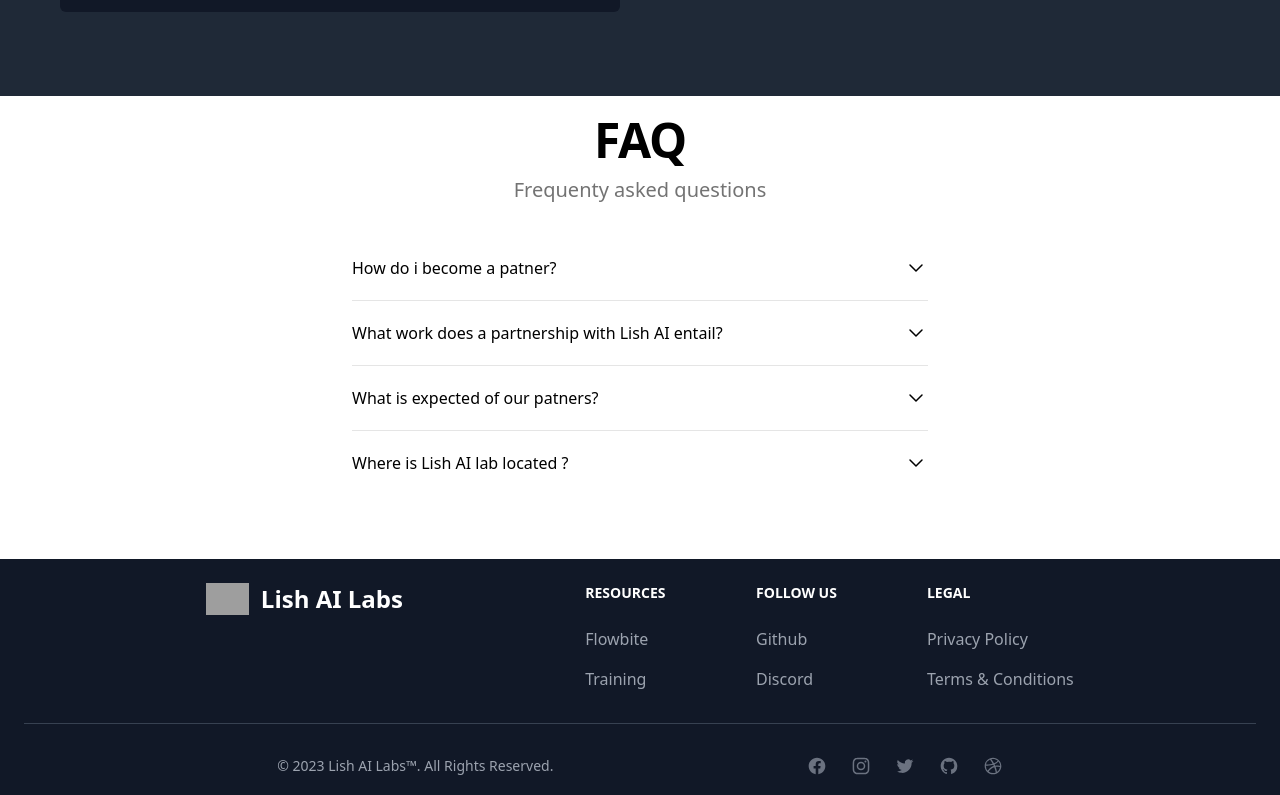
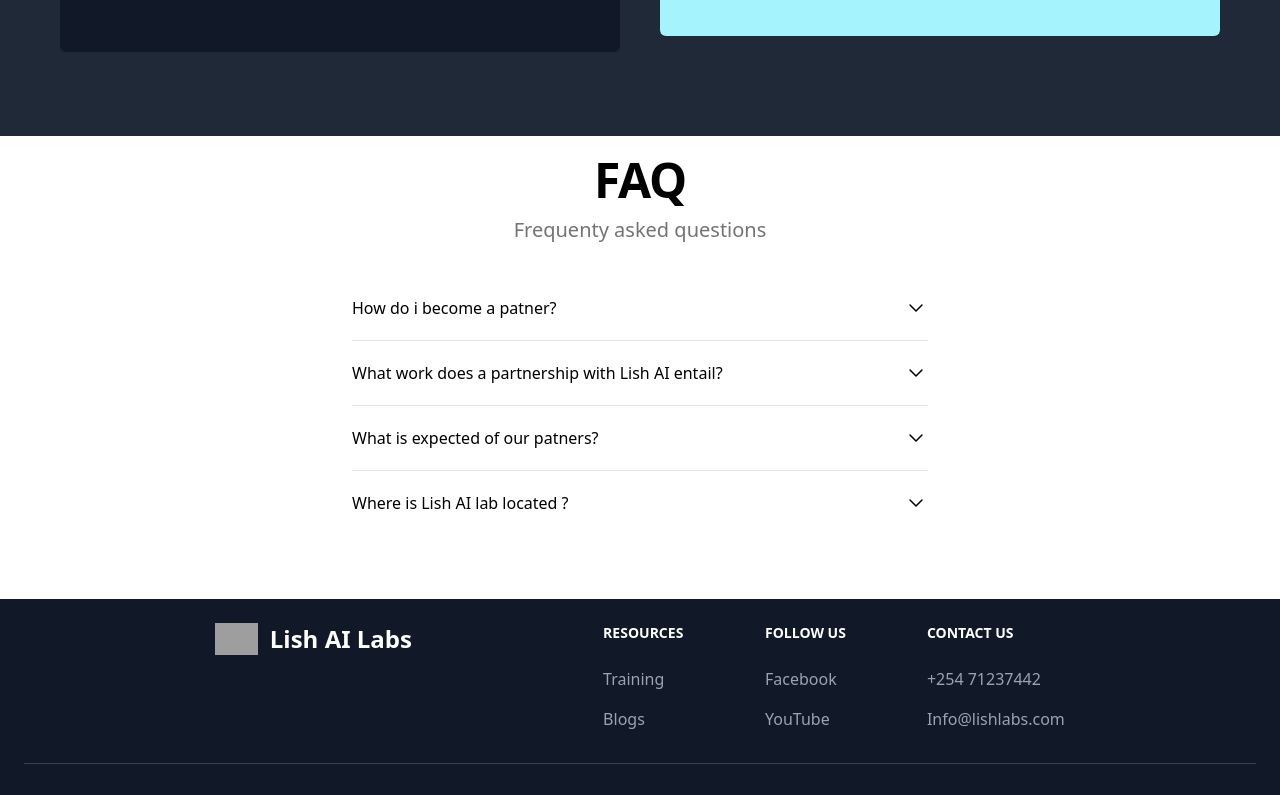
Before and after one commit to joe052/lish-web, an Angular app in the folder web/: page /partnership in a window 1280 px wide. Shown: the part 2000-2795 px from the top of the page. Built offline with nearby package versions, Linux system fonts and the light colour scheme; grey boxes are pictures that could not be loaded.

Commit message:
changed footer ,hero section responsiveness

```diff
--- a/web/src/app/layout/components/footer/footer.component.html
+++ b/web/src/app/layout/components/footer/footer.component.html
@@ -24,16 +24,16 @@
         <ul class="text-gray-400">
           <li class="mb-4">
             <a
-              href="https://flowbite.com/"
+              href="http://localhost:4200/training/"
               class="hover:underline hover:text-blue-400"
-              >Flowbite</a
+              >Training</a
             >
           </li>
           <li>
             <a
-              href="https://tailwindcss.com/"
+              href="http://localhost:4200/blogs/"
               class="hover:underline hover:text-blue-400"
-              >Training</a
+              >Blogs</a
             >
           </li>
         </ul>
@@ -45,31 +45,33 @@
         <ul class="text-gray-400">
           <li class="mb-4">
             <a
-              href="https://github.com/themesberg/flowbite"
+              href="https://Facebook.com"
               class="hover:underline hover:text-blue-400"
-              >Github</a
+              >Facebook</a
             >
           </li>
           <li>
             <a
-              href="https://discord.gg/4eeurUVvTy"
+              href="https://www.youtube.com/@LishAICenter"
               class="hover:underline hover:text-blue-400"
-              >Discord</a
+              >YouTube</a
             >
           </li>
         </ul>
       </div>
       <div>
-        <h2 class="mb-6 text-sm font-semibold uppercase text-white">Legal</h2>
+        <h2 class="mb-6 text-sm font-semibold uppercase text-white">
+          Contact Us
+        </h2>
         <ul class="text-gray-400">
-          <li class="mb-4">
-            <a href="#" class="hover:underline hover:text-blue-400"
-              >Privacy Policy</a
-            >
+          <li class="mb-4 list-none">
+            <a class="">+254 71237442</a>
           </li>
           <li>
-            <a href="#" class="hover:underline hover:text-blue-400"
-              >Terms &amp; Conditions</a
+            <a
+              href="http://localhost:4200/contact"
+              class="hover:text-blue-400 hover:underline"
+              >Info@lishlabs.com</a
             >
           </li>
         </ul>
@@ -80,14 +82,12 @@
   <div class="sm:flex sm:items-center sm:justify-evenly">
     <span class="text-sm text-gray-400 sm:text-center"
       >© 2023
-      <a
-        routerLink="/"
-        class="hover:underline hover:text-blue-400"
+      <a routerLink="/" class="hover:underline hover:text-blue-400"
         >Lish AI Labs™</a
       >. All Rights Reserved.
     </span>
     <div class="flex mt-4 space-x-6 sm:justify-center sm:mt-0">
-      <a href="#" class="text-gray-500 hover:text-white">
+      <a href="Facebook.com" class="text-gray-500 hover:text-white">
         <svg
           class="w-5 h-5"
           fill="currentColor"
@@ -102,7 +102,7 @@
         </svg>
         <span class="sr-only">Facebook page</span>
       </a>
-      <a href="#" class="text-gray-500 hover:text-white">
+      <!-- <a href="#" class="text-gray-500 hover:text-white">
         <svg
           class="w-5 h-5"
           fill="currentColor"
@@ -116,8 +116,11 @@
           />
         </svg>
         <span class="sr-only">Instagram page</span>
-      </a>
-      <a href="#" class="text-gray-500 hover:text-white">
+      </a> -->
+      <a
+        href="https://twitter.com/LishLimited"
+        class="text-gray-500 hover:text-white"
+      >
         <svg
           class="w-5 h-5"
           fill="currentColor"
@@ -130,7 +133,10 @@
         </svg>
         <span class="sr-only">Twitter page</span>
       </a>
-      <a href="#" class="text-gray-500 hover:text-white">
+      <a
+        href="https://Instagram.com/lish_ai_labs/"
+        class="text-gray-500 hover:text-white"
+      >
         <svg
           class="w-5 h-5"
           fill="currentColor"
@@ -139,11 +145,12 @@
         >
           <path
             fill-rule="evenodd"
-            d="M12 2C6.477 2 2 6.484 2 12.017c0 4.425 2.865 8.18 6.839 9.504.5.092.682-.217.682-.483 0-.237-.008-.868-.013-1.703-2.782.605-3.369-1.343-3.369-1.343-.454-1.158-1.11-1.466-1.11-1.466-.908-.62.069-.608.069-.608 1.003.07 1.531 1.032 1.531 1.032.892 1.53 2.341 1.088 2.91.832.092-.647.35-1.088.636-1.338-2.22-.253-4.555-1.113-4.555-4.951 0-1.093.39-1.988 1.029-2.688-.103-.253-.446-1.272.098-2.65 0 0 .84-.27 2.75 1.026A9.564 9.564 0 0112 6.844c.85.004 1.705.115 2.504.337 1.909-1.296 2.747-1.027 2.747-1.027.546 1.379.202 2.398.1 2.651.64.7 1.028 1.595 1.028 2.688 0 3.848-2.339 4.695-4.566 4.943.359.309.678.92.678 1.855 0 1.338-.012 2.419-.012 2.747 0 .268.18.58.688.482A10.019 10.019 0 0022 12.017C22 6.484 17.522 2 12 2z"
+            d="M 8 3 C 5.243 3 3 5.243 3 8 L 3 16 C 3 18.757 5.243 21 8 21 L 16 21 C 18.757 21 21 18.757 21 16 L 21 8 C 21 5.243 18.757 3 16 3 L 8 3 z M 8 5 L 16 5 C 17.654 5 19 6.346 19 8 L 19 16 C 19 17.654 17.654 19 16 19 L 8 19 C 6.346 19 5 17.654 5 16 L 5 8 C 5 6.346 6.346 5 8 5 z M 17 6 A 1 1 0 0 0 16 7 A 1 1 0 0 0 17 8 A 1 1 0 0 0 18 7 A 1 1 0 0 0 17 6 z M 12 7 C 9.243 7 7 9.243 7 12 C 7 14.757 9.243 17 12 17 C 14.757 17 17 14.757 17 12 C 17 9.243 14.757 7 12 7 z M 12 9 C 13.654 9 15 10.346 15 12 C 15 13.654 13.654 15 12 15 C 10.346 15 9 13.654 9 12 C 9 10.346 10.346 9 12 9 z"
             clip-rule="evenodd"
           />
         </svg>
-        <span class="sr-only">GitHub account</span>
+
+        <span class="sr-only">Instagram </span>
       </a>
       <a href="#" class="text-gray-500 hover:text-white">
         <svg
@@ -154,11 +161,11 @@
         >
           <path
             fill-rule="evenodd"
-            d="M12 2C6.48 2 2 6.48 2 12s4.48 10 10 10c5.51 0 10-4.48 10-10S17.51 2 12 2zm6.605 4.61a8.502 8.502 0 011.93 5.314c-.281-.054-3.101-.629-5.943-.271-.065-.141-.12-.293-.184-.445a25.416 25.416 0 00-.564-1.236c3.145-1.28 4.577-3.124 4.761-3.362zM12 3.475c2.17 0 4.154.813 5.662 2.148-.152.216-1.443 1.941-4.48 3.08-1.399-2.57-2.95-4.675-3.189-5A8.687 8.687 0 0112 3.475zm-3.633.803a53.896 53.896 0 013.167 4.935c-3.992 1.063-7.517 1.04-7.896 1.04a8.581 8.581 0 014.729-5.975zM3.453 12.01v-.26c.37.01 4.512.065 8.775-1.215.25.477.477.965.694 1.453-.109.033-.228.065-.336.098-4.404 1.42-6.747 5.303-6.942 5.629a8.522 8.522 0 01-2.19-5.705zM12 20.547a8.482 8.482 0 01-5.239-1.8c.152-.315 1.888-3.656 6.703-5.337.022-.01.033-.01.054-.022a35.318 35.318 0 011.823 6.475 8.4 8.4 0 01-3.341.684zm4.761-1.465c-.086-.52-.542-3.015-1.659-6.084 2.679-.423 5.022.271 5.314.369a8.468 8.468 0 01-3.655 5.715z"
+            d="M 12 4 C 12 4 5.7455469 3.9999687 4.1855469 4.4179688 C 3.3245469 4.6479688 2.6479687 5.3255469 2.4179688 6.1855469 C 1.9999687 7.7455469 2 12 2 12 C 2 12 1.9999687 16.254453 2.4179688 17.814453 C 2.6479687 18.675453 3.3255469 19.352031 4.1855469 19.582031 C 5.7455469 20.000031 12 20 12 20 C 12 20 18.254453 20.000031 19.814453 19.582031 C 20.674453 19.352031 21.352031 18.674453 21.582031 17.814453 C 22.000031 16.254453 22 12 22 12 C 22 12 22.000031 7.7455469 21.582031 6.1855469 C 21.352031 5.3255469 20.674453 4.6479688 19.814453 4.4179688 C 18.254453 3.9999687 12 4 12 4 z M 12 6 C 14.882 6 18.490875 6.1336094 19.296875 6.3496094 C 19.465875 6.3946094 19.604391 6.533125 19.650391 6.703125 C 19.891391 7.601125 20 10.342 20 12 C 20 13.658 19.891391 16.397875 19.650391 17.296875 C 19.605391 17.465875 19.466875 17.604391 19.296875 17.650391 C 18.491875 17.866391 14.882 18 12 18 C 9.119 18 5.510125 17.866391 4.703125 17.650391 C 4.534125 17.605391 4.3956094 17.466875 4.3496094 17.296875 C 4.1086094 16.398875 4 13.658 4 12 C 4 10.342 4.1086094 7.6011719 4.3496094 6.7011719 C 4.3946094 6.5331719 4.533125 6.3946094 4.703125 6.3496094 C 5.508125 6.1336094 9.118 6 12 6 z M 10 8.5351562 L 10 15.464844 L 16 12 L 10 8.5351562 z"
             clip-rule="evenodd"
           />
         </svg>
-        <span class="sr-only">Dribbbel account</span>
+        <span class="sr-only">YouTube</span>
       </a>
     </div>
   </div>
--- a/web/src/app/layout/components/pages/home/home.component.html
+++ b/web/src/app/layout/components/pages/home/home.component.html
@@ -1,13 +1,15 @@
 <!--header section-->
 <div
-  class="relative overflow-hidden bg-white mt-8"
+  class="relative overflow-hidden bg-white w-full"
   style="
     background-image: url(./assets/videos/illustrate.jpg);
     background-size: cover;
   "
 >
-  <div class="lg:pt-80 lg:pb-80">
-    <div class="relative mt-8 mx-auto max-w-7xl px-4 sm:static sm:px-6 lg:px-8">
+  <div
+    class="lg:pt-60 lg:pb-80 h-screen flex flex-col justify-center items-start"
+  >
+    <div class="relative mx-auto max-w-7xl px-4 sm:static sm:px-6 lg:px-8cd">
       <div class="sm:max-w-lg">
         <h1
           class="font text-4xl font-bold tracking-tight text-gray-900 sm:text-6xl"
@@ -18,15 +20,6 @@
           Customised image annotation services for various data analysis
           processes.
         </p>
-      </div>
-      <div>
-        <div class="mt-10 p-2">
-          <a
-            href="#"
-            class="inline-block rounded-md border border-transparent bg-indigo-600 py-3 px-8 text-center font-medium text-white hover:bg-indigo-700"
-            >Apply Here</a
-          >
-        </div>
       </div>
     </div>
   </div>
--- a/web/src/app/layout/components/pages/partnership/partnership.component.html
+++ b/web/src/app/layout/components/pages/partnership/partnership.component.html
@@ -7,7 +7,9 @@
     background-blend-mode: multiply;
   "
 >
-  <div class="lg:pt-80 lg:pb-80">
+  <div
+    class="lg:pt-60 lg:pb-80 h-screen flex flex-col justify-center items-center"
+  >
     <div class="relative mx-auto max-w-7xl px-4 sm:static sm:px-6 lg:px-8">
       <div class="sm:max-w-lg">
         <h1
--- a/web/src/app/layout/components/pages/training/training.component.html
+++ b/web/src/app/layout/components/pages/training/training.component.html
@@ -7,11 +7,13 @@
     background-blend-mode: multiply;
   "
 >
-  <div class="lg:pt-60 lg:pb-60">
+  <div
+    class="lg:pt-60 lg:pb-80 h-screen flex flex-col justify-center items-center"
+  >
     <div class="relative mx-auto max-w-7xl px-4 sm:static sm:px-6 lg:px-8">
       <div class="sm:max-w-lg">
         <h1
-          class="font text-4xl font-bold tracking-tight text-gray-200 sm:text-6xl"
+          class="font text-4xl font-bold tracking-tight text-gray-500 sm:text-6xl"
         >
           Training the workforce
         </h1>
@@ -38,9 +40,7 @@
         unemployment and exposing them to the available opportunities in the
         digital world -->
       </h2>
-      <h1
-        class="mt-20 px-4 text-3xl font-extralight text-red-300"
-      >
+      <h1 class="mt-20 px-4 text-3xl font-extralight text-red-300">
         TRAINING PROCESS
       </h1>
 
```
